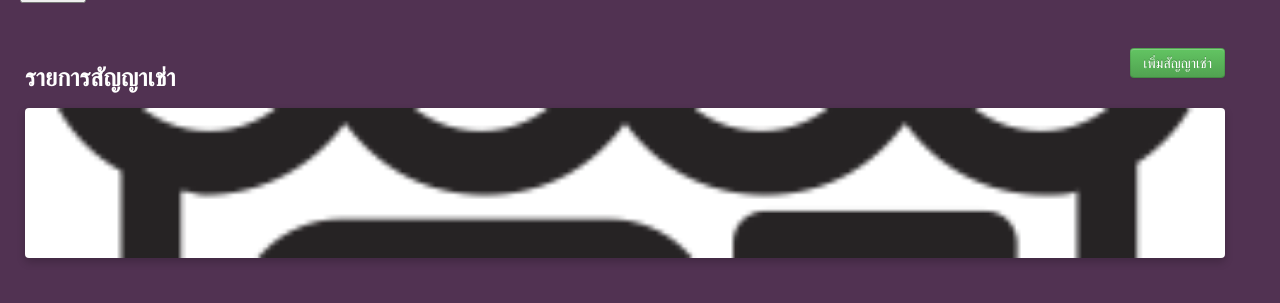
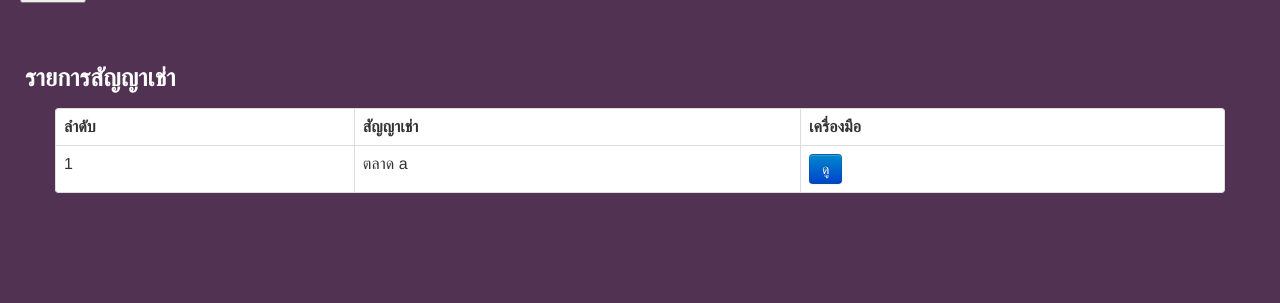
Before and after one commit to kaowneaw/markets-reserve, a PHP site: page /contract.php in a window 1280 px wide. Shown: the part 19-322 px from the top of the page. Run offline with PHP 8.4, Linux system fonts and the light colour scheme; data comes from the database, SQL or seed files in the repository; tables that the repository leaves empty hold one stand-in row (values such as "Sample post"); data that the repository does not hold is empty; some libraries are stand-ins or nearby versions.

Commit message:
contract

```diff
--- a/contract.php
+++ b/contract.php
@@ -3,7 +3,7 @@ require('./common/header.php');
 require('./common/db_connect.php');
 session_start(); // Starting Session
 
-$sql = "SELECT * FROM contract";
+$sql = "SELECT * FROM contract INNER JOIN store_booking ON contract.store_booking_id = store_booking.store_booking_id INNER JOIN markets ON markets.markets_id = store_booking.market_id ";
 $result = $conn->query($sql);
 ?>
 <!DOCTYPE html>
@@ -19,28 +19,54 @@ $result = $conn->query($sql);
     <div class="row">
         <div class="col-md-12">
             <h3 class="pull-left text-white">รายการสัญญาเช่า</h3>
-            <button class="pull-right btn btn-success" id="addContract">เพิ่มสัญญาเช่า</button>
         </div>
     </div>
-    <div class="row">
         <?php
         if ($result->num_rows > 0) {
+            // output data of each row แสดงตาราง
+            echo '<table class="table table-bordered">';
+            echo ' <thead>';
+            echo '  <tr>';
+            echo '    <th class="text-center col-xs-1">ลำดับ</th>';
+            echo '    <th class="col-xs-9">สัญญาเช่า</th>';
+            echo '    <th class="col-xs-2">เครื่องมือ</th>';
+            echo '  </tr>';
+            echo '</thead>';
+            echo '<tbody>';
+            $count = 0;
             while ($row = $result->fetch_assoc()) {
-                echo '<div class="col-md-6 form-group">';
-                echo '    <div class="card">';
-                if (file_exists($row['img_url'])) { // check have real file
-                    echo '      <img src="' . $row['img_url'] . '">';
-                } else {
-                    echo '      <img src="img/store-default.png">';
-                }
-                echo '    </div>';
-                echo '</div>';
+                $count++;
+                echo '  <tr>';
+                echo '    <td class="text-center">' . $count . '</td>';
+                echo '    <td>ตลาด ' . $row["name"] . '</td>';
+                echo '    <td>';
+                echo '      <button class="btn btn-primary pull-left" onclick="view(\''.$row["contract_img"].'\')" style="margin-right: 5px;">ดู</button>';
+                echo '    </td>';
+                echo '  </tr>';
             }
+            echo '</tbody>';
+            echo '</table>';
+        } else {
+            echo '<h4 class="text-center text-white"> 0 results</h4>';
         }
         ?>
+</div>
+</body>
+<!-- Modal popup-->
+<div class="modal fade" id="myModal" tabindex="-1" role="dialog" aria-labelledby="myModalLabel">
+    <div class="modal-dialog" role="document">
+        <div class="modal-content">
+            <div class="modal-header">
+                <button type="button" class="close" data-dismiss="modal" aria-label="Close"><span aria-hidden="true">&times;</span>
+                </button>
+                <h4 class="modal-title" id="myModalLabel">รูปสัญญาเช่า</h4>
+            </div>
+            <div class="modal-body">
+                <img class="img-responsive" id="img-show"/>
+            </div>
+        </div>
     </div>
 </div>
-</body>
 </html>
 <style>
     .card {
@@ -74,9 +100,8 @@ $result = $conn->query($sql);
 
 </style>
 <script>
-    $(document).ready(function () {
-        $("#addContract").click(function () {
-            $('#myModal').modal('show');
-        });
-    });
+    function view (imgSrc) {
+        $('#img-show').attr('src', imgSrc);
+        $('#myModal').modal('show');
+    }
 </script>
```
Also changed, not shown: notify_transfer_list_detail.php (+67 -2 lines).
